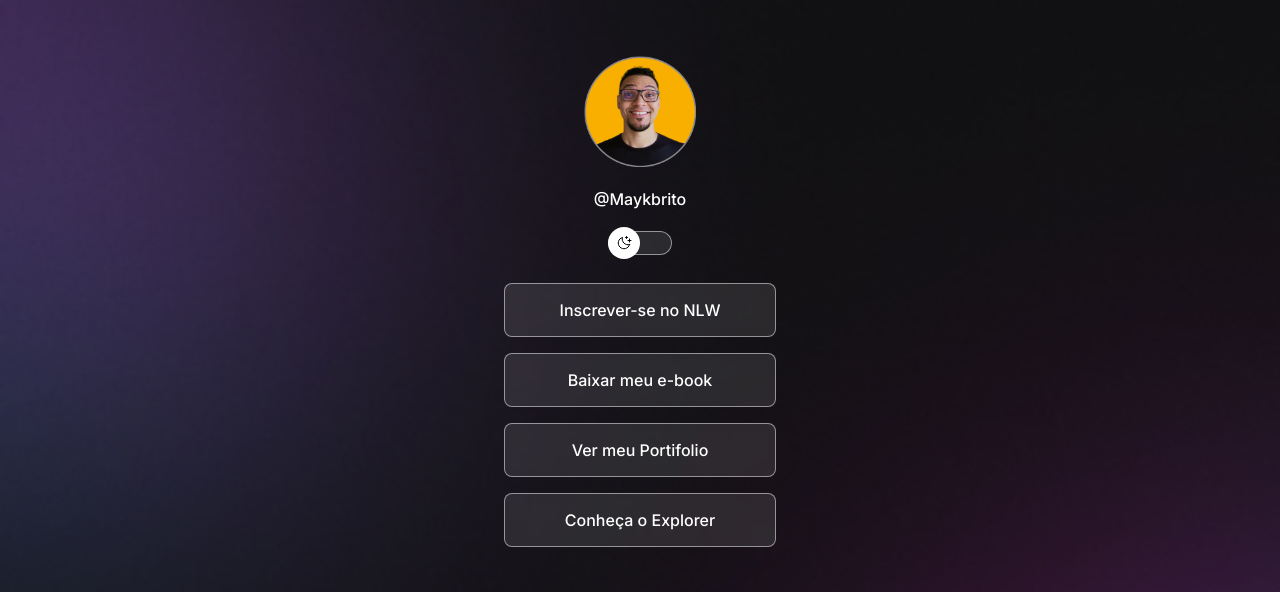
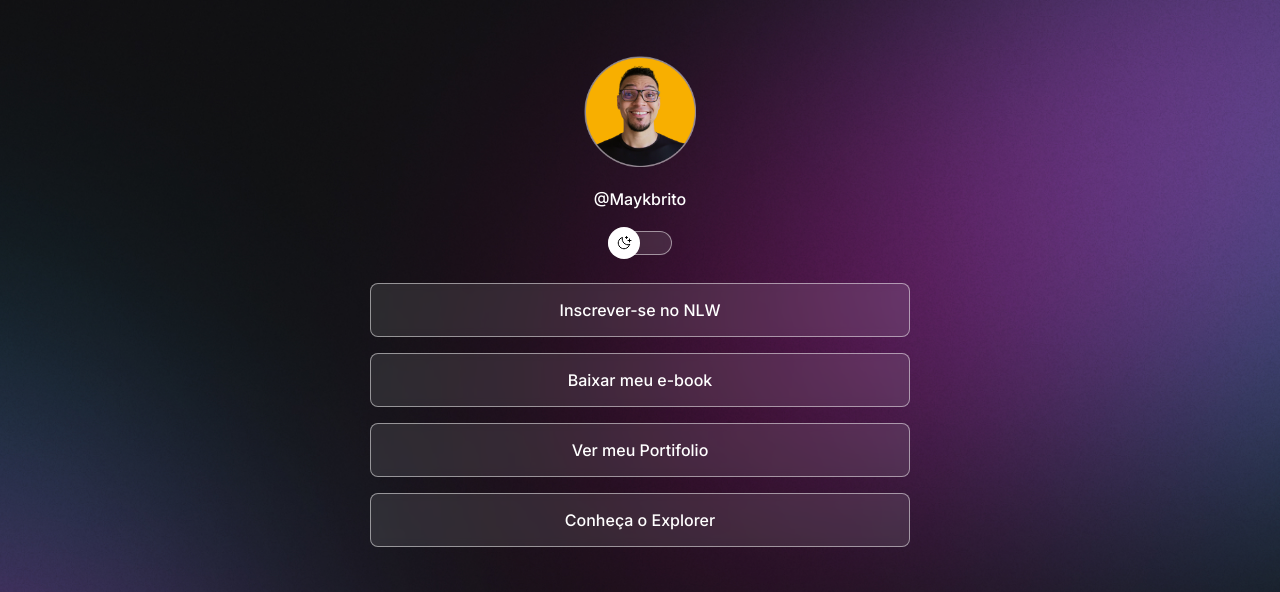
Before and after one commit to Lucas-Souza-Dev/projeto-discover, a plain HTML site: page projeto/index.html in a window 1280 px wide. Shown: the top 592 px of the page. Drawn offline with nearby package versions, Linux system fonts and the light colour scheme.

Commit message:
changed background based on media queries

```diff
--- a/projeto/style.css
+++ b/projeto/style.css
@@ -26,6 +26,7 @@
    body{
     /* background: color image repeat position/size */
     background: var(--bg-url) no-repeat top center/cover;
+    min-height: 100vh;
   }
 
   body *{
@@ -34,7 +35,8 @@
   }
 
   #container{
-    width: 320px;
+    width: 100%;
+    max-width: 588px;
     margin: 56px auto 0px;
     padding: 0 24px;
   }
@@ -156,3 +158,12 @@
     font-size: 14px;
     text-align: center;
   }
+
+  @media (min-width: 700px){
+    :root{
+      --bg-url:url(../assets/bg-desktop.jpg);
+    }
+    .light{
+      --bg-url:url(../assets/bg-desktop-light.jpg);
+    }
+  }
```
